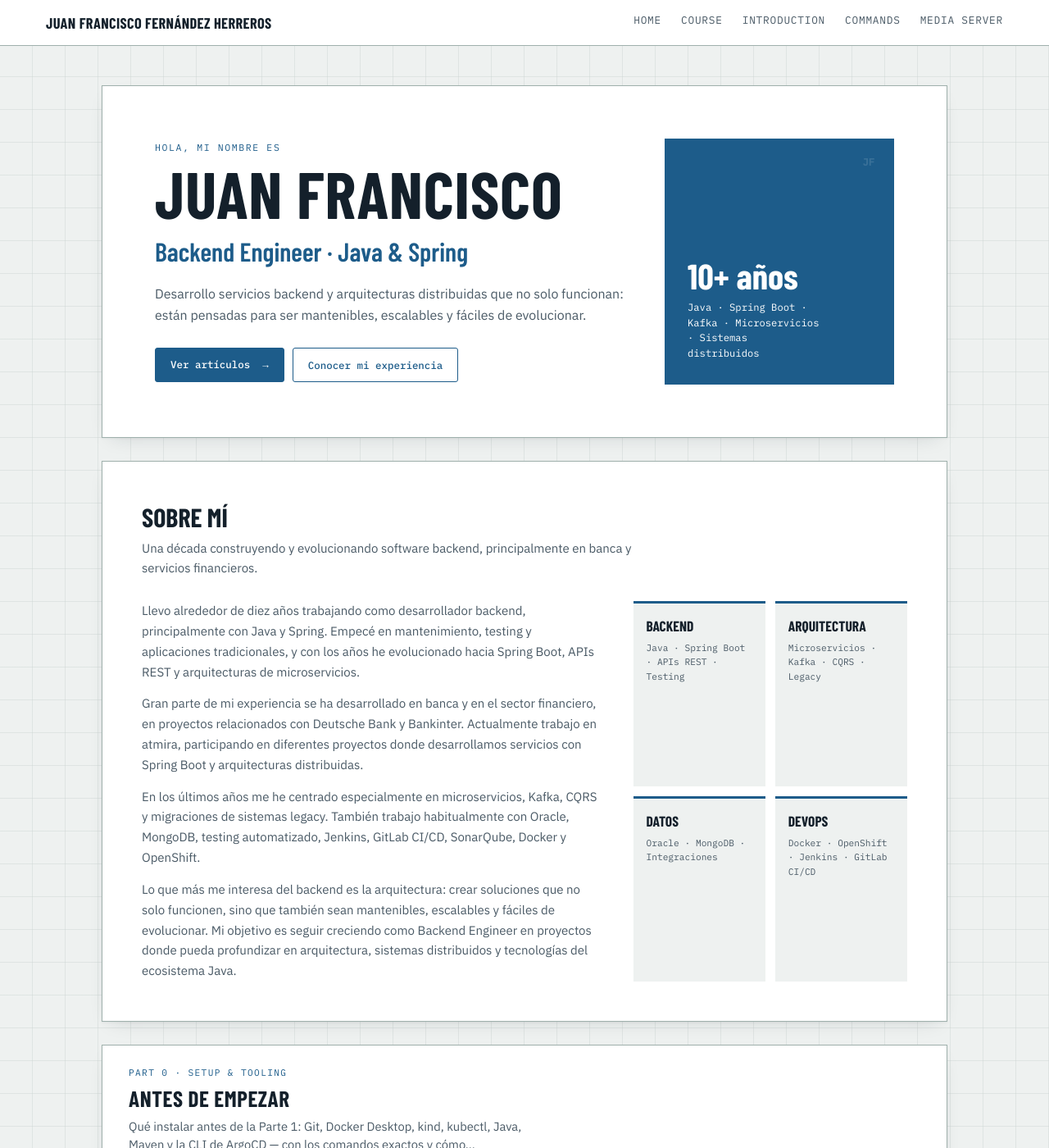
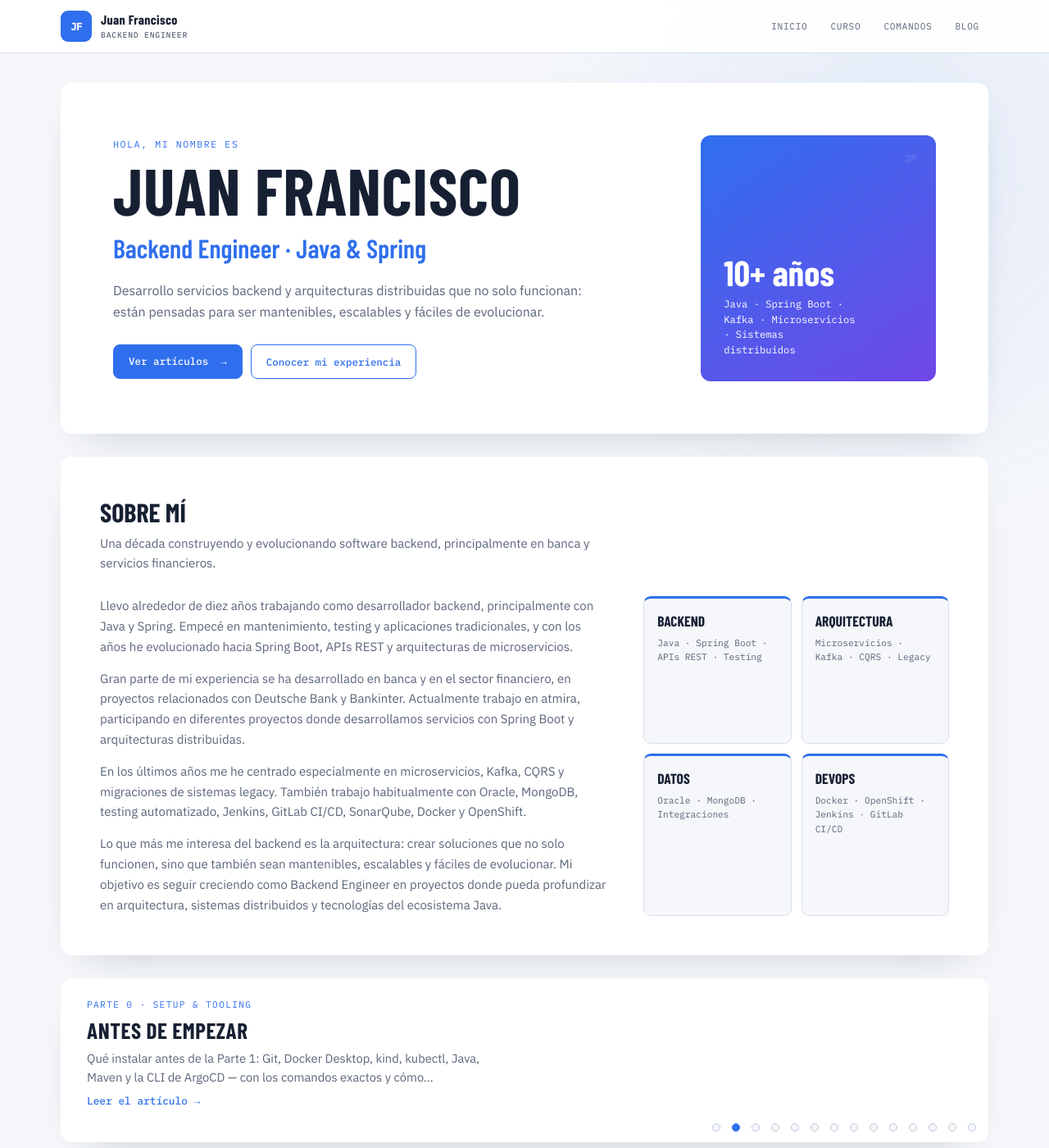
Before and after one commit to juanfranciscofernandezherreros/juanfranciscofernandezherreros.github.io, a Jekyll site: the page built from index.html, in a window 1280 px wide and 1400 px high. Shown: the whole window at 82% size. Built offline with Jekyll 4.4.1, drawn with Linux system fonts in a browser that asks for light colours; some of the changed text lies outside the part shown.

Commit message:
feat: unify portfolio and blog design

```diff
--- a/_config.yml
+++ b/_config.yml
@@ -1,10 +1,10 @@
 title: Juan Francisco Fernández Herreros
 description: >-
-  Software engineer notes on GitOps, Kubernetes, and shipping real microservices —
-  written as a hands-on series with real terminal output and screenshots.
+  Portfolio y blog sobre Java, Spring Boot, microservicios, Kafka, Kubernetes y
+  arquitectura de software, con ejemplos prácticos y experiencias reales.
 url: "https://juanfranciscofernandezherreros.github.io"
 baseurl: ""
-lang: en
+lang: es
 author: Juan Francisco Fernández Herreros
 
 markdown: kramdown
--- a/_layouts/default.html
+++ b/_layouts/default.html
@@ -17,19 +17,25 @@
 <link rel="preconnect" href="https://fonts.gstatic.com" crossorigin />
 <link href="https://fonts.googleapis.com/css2?family=Barlow+Condensed:wght@500;600;700&family=IBM+Plex+Sans:wght@400;500;600&family=IBM+Plex+Mono:wght@400;500&display=swap" rel="stylesheet" />
 <link rel="stylesheet" href="{{ '/assets/css/base.css' | relative_url }}" />
+<link rel="stylesheet" href="{{ '/assets/css/theme.css' | relative_url }}" />
 <link rel="canonical" href="{{ page.url | absolute_url }}" />
 {% feed_meta %}
 </head>
 <body>
 <header class="site-header">
   <div class="site-header-inner">
-    <a class="site-brand" href="{{ '/' | relative_url }}">Juan Francisco Fernández Herreros</a>
-    <nav class="site-nav" aria-label="Site">
-      <a href="{{ '/' | relative_url }}">Home</a>
-      <a href="{{ '/argo-real-world-microservices/' | relative_url }}">Course</a>
-      <a href="{{ '/argo-real-world-microservices/introduction/' | relative_url }}">Introduction</a>
-      <a href="{{ '/commands/' | relative_url }}">Commands</a>
-      <a href="{{ '/self-hosting/media-server/' | relative_url }}">Media Server</a>
+    <a class="site-brand" href="{{ '/' | relative_url }}" aria-label="Juan Francisco Fernández Herreros — {% if page.lang == 'en' %}Home{% else %}Inicio{% endif %}">
+      <span class="site-brand-mark" aria-hidden="true">JF</span>
+      <span class="site-brand-copy">
+        <strong>Juan Francisco</strong>
+        <small>Backend Engineer</small>
+      </span>
+    </a>
+    <nav class="site-nav" aria-label="{% if page.lang == 'en' %}Main navigation{% else %}Navegación principal{% endif %}">
+      <a href="{{ '/' | relative_url }}">{% if page.lang == 'en' %}Home{% else %}Inicio{% endif %}</a>
+      {% if page.lang == 'en' %}<a href="{{ '/argo-real-world-microservices/' | relative_url }}">Course</a>{% else %}<a href="{{ '/argo-real-world-microservices/es/' | relative_url }}">Curso</a>{% endif %}
+      <a href="{{ '/commands/' | relative_url }}">{% if page.lang == 'en' %}Commands{% else %}Comandos{% endif %}</a>
+      <a href="{{ '/#articles' | relative_url }}">Blog</a>
       {% if page.lang_url %}<a class="site-lang" href="{{ page.lang_url | relative_url }}">{% if page.lang == 'en' %}ES{% else %}EN{% endif %}</a>{% endif %}
     </nav>
   </div>
@@ -37,7 +43,11 @@
 {{ content }}
 <footer class="site-footer">
   <div class="site-footer-inner">
-    <span>© {{ site.time | date: '%Y' }} Juan Francisco Fernández Herreros</span>
+    <div class="footer-brand">
+      <strong>Juan Francisco Fernández Herreros</strong>
+      <span>Backend · Java · Spring Boot · Arquitectura distribuida</span>
+    </div>
+    <span class="footer-copy">© {{ site.time | date: '%Y' }} · Construido para compartir conocimiento.</span>
   </div>
 </footer>
 </body>
--- /dev/null
+++ b/assets/css/theme.css
@@ -0,0 +1,244 @@
+/* Final visual layer: keeps every legacy article aligned with the portfolio design. */
+html:root:root,
+html:root:root[data-theme="light"] {
+  color-scheme: light;
+  --bg: #f5f7fa;
+  --surface: #ffffff;
+  --surface-2: #eef2f7;
+  --s: #ffffff;
+  --s2: #eef2f7;
+  --panel: #ffffff;
+  --ink: #172033;
+  --text: #172033;
+  --ink-soft: #5b667a;
+  --soft: #5b667a;
+  --muted: #5b667a;
+  --line: #d8deea;
+  --line-strong: #bcc6d8;
+  --accent: #2f6fed;
+  --accent-2: #7048e8;
+  --accent-ink: #ffffff;
+  --accent-soft: #eaf0ff;
+  --as: #eaf0ff;
+  --notice: #eaf0ff;
+  --code: #101828;
+  --code-bg: #101828;
+  --code-text: #e6edf7;
+  --code-ink: #e6edf7;
+  --ci: #e6edf7;
+  --shadow: 0 18px 50px -32px rgba(23, 32, 51, .34);
+}
+
+@media (prefers-color-scheme: dark) {
+  html:root:root:not([data-theme="light"]) {
+    color-scheme: dark;
+    --bg: #0c1220;
+    --surface: #121b2d;
+    --surface-2: #172237;
+    --s: #121b2d;
+    --s2: #172237;
+    --panel: #121b2d;
+    --ink: #edf2fb;
+    --text: #edf2fb;
+    --ink-soft: #a7b2c7;
+    --soft: #a7b2c7;
+    --muted: #a7b2c7;
+    --line: #283750;
+    --line-strong: #3a4d6b;
+    --accent: #76a2ff;
+    --accent-2: #a98cff;
+    --accent-ink: #08101f;
+    --accent-soft: #192b4e;
+    --as: #192b4e;
+    --notice: #192b4e;
+    --code: #080e19;
+    --code-bg: #080e19;
+    --shadow: 0 22px 60px -34px rgba(0, 0, 0, .75);
+  }
+}
+
+html:root:root[data-theme="dark"] {
+  color-scheme: dark;
+  --bg: #0c1220;
+  --surface: #121b2d;
+  --surface-2: #172237;
+  --s: #121b2d;
+  --s2: #172237;
+  --panel: #121b2d;
+  --ink: #edf2fb;
+  --text: #edf2fb;
+  --ink-soft: #a7b2c7;
+  --soft: #a7b2c7;
+  --muted: #a7b2c7;
+  --line: #283750;
+  --line-strong: #3a4d6b;
+  --accent: #76a2ff;
+  --accent-2: #a98cff;
+  --accent-ink: #08101f;
+  --accent-soft: #192b4e;
+  --as: #192b4e;
+  --notice: #192b4e;
+  --code: #080e19;
+  --code-bg: #080e19;
+  --shadow: 0 22px 60px -34px rgba(0, 0, 0, .75);
+}
+
+html { scroll-behavior: smooth; }
+body {
+  background:
+    radial-gradient(circle at 85% 5%, color-mix(in srgb, var(--accent) 9%, transparent), transparent 28rem),
+    var(--bg) !important;
+  color: var(--ink) !important;
+}
+
+.site-header {
+  position: sticky;
+  top: 0;
+  z-index: 20;
+  background: color-mix(in srgb, var(--surface) 92%, transparent) !important;
+  border-color: var(--line) !important;
+  backdrop-filter: blur(14px);
+}
+.site-header-inner { max-width: 1180px; margin: 0 auto; padding: 13px 24px !important; }
+.site-brand { display: inline-flex; align-items: center; gap: 11px; text-transform: none !important; }
+.site-brand-mark {
+  display: grid;
+  width: 38px;
+  height: 38px;
+  place-items: center;
+  border-radius: 9px;
+  background: var(--accent);
+  color: var(--accent-ink);
+  font-family: "IBM Plex Mono", monospace;
+  font-size: .78rem;
+  letter-spacing: -.04em;
+}
+.site-brand-copy { display: flex; flex-direction: column; line-height: 1.05; }
+.site-brand-copy strong { font-size: 1rem; color: var(--ink); }
+.site-brand-copy small {
+  margin-top: 5px;
+  color: var(--ink-soft);
+  font-family: "IBM Plex Mono", monospace;
+  font-size: .61rem;
+  font-weight: 500;
+  letter-spacing: .08em;
+  text-transform: uppercase;
+}
+.site-nav { gap: 6px !important; }
+.site-nav a:not(.site-lang) {
+  padding: 8px 11px !important;
+  border: 0 !important;
+  border-radius: 7px;
+  font-size: .7rem !important;
+}
+.site-nav a:not(.site-lang):hover,
+.site-nav a:not(.site-lang):focus-visible { background: var(--accent-soft); }
+.site-lang { margin-left: 5px; padding: 6px 9px !important; border-radius: 7px !important; }
+
+.wrap { max-width: 1180px !important; padding-top: 36px !important; }
+.sheet { max-width: 940px !important; margin-top: 36px !important; }
+.portfolio-hero,
+.about,
+.slider,
+.filters,
+.card,
+.titleblock {
+  border-color: var(--line) !important;
+  border-radius: 14px !important;
+  box-shadow: var(--shadow) !important;
+}
+.portfolio-hero { border: 0 !important; }
+.hero-profile { border-radius: 12px; background: linear-gradient(145deg, var(--accent), var(--accent-2)) !important; }
+.hero-button,
+.button { border-radius: 8px !important; }
+.about { border: 0 !important; }
+.skill-card { border: 1px solid var(--line); border-top: 3px solid var(--accent); border-radius: 9px; }
+.slider { border: 0 !important; }
+.filters { border: 0 !important; border-radius: 12px !important; }
+.card { border: 1px solid var(--line) !important; }
+.card:hover,
+.card:focus-visible { border-color: var(--accent) !important; transform: translateY(-2px); }
+.pill,
+#search-input,
+#sort-select { border-radius: 7px !important; }
+
+.meta-bar-wrap { max-width: 940px !important; margin-top: 28px !important; }
+.badge { border-radius: 999px !important; }
+.titleblock {
+  overflow: hidden;
+  border: 0 !important;
+  border-top: 5px solid var(--accent) !important;
+  padding: clamp(26px, 5vw, 46px) !important;
+}
+.titleblock::after {
+  content: "";
+  position: absolute;
+  width: 180px;
+  height: 180px;
+  top: -100px;
+  right: -80px;
+  border-radius: 50%;
+  background: var(--accent-soft);
+  pointer-events: none;
+}
+.titleblock h1 { font-size: clamp(2.4rem, 7vw, 4.25rem) !important; line-height: .98 !important; }
+.titleblock .lede { max-width: 65ch; line-height: 1.65; }
+.stamp { gap: 10px !important; }
+.stamp > div { padding: 12px; border-radius: 8px; background: var(--surface-2); }
+
+.sheet section { margin-top: 64px !important; }
+.sheet .head,
+.sheet .section-head { border-color: var(--line) !important; }
+.sheet h2 { font-size: clamp(1.6rem, 4vw, 2rem) !important; }
+.sheet p,
+.sheet li { line-height: 1.72 !important; }
+.sheet p { text-align: left !important; }
+.sheet pre {
+  border: 0 !important;
+  border-radius: 10px !important;
+  box-shadow: inset 0 1px 0 rgba(255,255,255,.06);
+}
+.sheet .card,
+.sheet .flow-step,
+.sheet .callout,
+.sheet .note,
+.sheet .notice,
+.sheet .trap,
+.sheet .answer,
+.sheet .next,
+.sheet .file,
+.sheet .result {
+  border-color: var(--line) !important;
+  border-radius: 10px !important;
+}
+.sheet img { max-width: 100%; height: auto; border-radius: 10px; }
+
+.site-footer { background: var(--surface) !important; border-color: var(--line) !important; }
+.site-footer-inner {
+  max-width: 1180px;
+  margin: 0 auto;
+  padding: 28px 24px !important;
+  display: flex;
+  justify-content: space-between;
+  align-items: center;
+  gap: 20px;
+  text-align: left !important;
+}
+.footer-brand { display: flex; flex-direction: column; gap: 4px; }
+.footer-brand strong { color: var(--ink); font-family: "Barlow Condensed", sans-serif; font-size: 1rem; text-transform: uppercase; }
+.footer-brand span,
+.footer-copy { color: var(--ink-soft); font-size: .68rem; }
+
+@media (max-width: 720px) {
+  .site-header { position: static; }
+  .site-header-inner { justify-content: flex-start !important; text-align: left !important; }
+  .site-nav { width: 100%; overflow-x: auto; flex-wrap: nowrap !important; padding-bottom: 2px; }
+  .site-nav a { white-space: nowrap; }
+  .site-footer-inner { align-items: flex-start; flex-direction: column; }
+  .titleblock::after { display: none; }
+}
+
+@media (prefers-reduced-motion: reduce) {
+  html { scroll-behavior: auto; }
+  .card { transform: none !important; }
+}
--- a/assets/js/filter.js
+++ b/assets/js/filter.js
@@ -76,7 +76,7 @@
       btn.className = 'pill page-btn' + (opts.active ? ' active' : '');
       btn.textContent = label;
       btn.disabled = !!opts.disabled;
-      btn.setAttribute('aria-label', opts.ariaLabel || ('Page ' + label));
+      btn.setAttribute('aria-label', opts.ariaLabel || ('Página ' + label));
       if (opts.active) btn.setAttribute('aria-current', 'page');
       btn.addEventListener('click', function () {
         currentPage = page;
@@ -86,11 +86,11 @@
       pagination.appendChild(btn);
     }
 
-    addButton('‹ Prev', currentPage - 1, { disabled: currentPage === 1, ariaLabel: 'Previous page' });
+    addButton('‹ Anterior', currentPage - 1, { disabled: currentPage === 1, ariaLabel: 'Página anterior' });
     for (var i = 1; i <= totalPages; i++) {
       addButton(String(i), i, { active: i === currentPage });
     }
-    addButton('Next ›', currentPage + 1, { disabled: currentPage === totalPages, ariaLabel: 'Next page' });
+    addButton('Siguiente ›', currentPage + 1, { disabled: currentPage === totalPages, ariaLabel: 'Página siguiente' });
   }
 
   function apply() {
@@ -107,8 +107,8 @@
 
     if (emptyState) emptyState.classList.toggle('hidden', matched.length !== 0);
     if (resultCount) {
-      var label = matched.length + (matched.length === 1 ? ' article' : ' articles');
-      if (totalPages > 1) label += ' — page ' + currentPage + ' of ' + totalPages;
+      var label = matched.length + (matched.length === 1 ? ' artículo' : ' artículos');
+      if (totalPages > 1) label += ' — página ' + currentPage + ' de ' + totalPages;
       resultCount.textContent = label;
     }
     renderPagination(totalPages);
--- a/index.html
+++ b/index.html
@@ -2,9 +2,10 @@
 layout: default
 title: Juan Francisco Fernández Herreros
 description: >-
-  Software engineer notes on GitOps, Kubernetes, and shipping real microservices —
-  written as a hands-on series with real terminal output and screenshots.
+  Portfolio y blog sobre Java, Spring Boot, microservicios, Kafka, Kubernetes y
+  arquitectura de software, con ejemplos prácticos y experiencias reales.
 permalink: /
+lang: es
 ---
 <style>
   :root{
@@ -520,74 +521,74 @@ permalink: /
     </div>
   </section>
 
-  <section class="slider" id="articles" aria-label="Featured articles" aria-roledescription="carousel">
+  <section class="slider" id="articles" aria-label="Artículos destacados" aria-roledescription="carrusel">
     <div class="slides" id="slides">
       {% for post in posts %}
       {% assign category = post.categories | first %}
       <a class="slide{% if forloop.first %} active{% endif %}"
          href="{{ post.url | relative_url }}"
          aria-roledescription="slide"
-         aria-label="{{ forloop.index }} of {{ forloop.length }}">
-        <span class="slide-eyebrow">{% if post.part %}Part {{ post.part }}{% elsif post.series == 'Argo Real World Microservices' %}Introduction{% else %}{{ post.series }}{% endif %} · {{ category }}</span>
+         aria-label="{{ forloop.index }} de {{ forloop.length }}">
+        <span class="slide-eyebrow">{% if post.part %}Parte {{ post.part }}{% elsif post.series == 'Argo Real World Microservices' %}Introducción{% else %}{{ post.series }}{% endif %} · {{ category }}</span>
         <h2>{{ post.title }}</h2>
         <p>{{ post.description | truncatewords: 26 }}</p>
-        <span class="go">Read the guide →</span>
+        <span class="go">Leer el artículo →</span>
       </a>
       {% endfor %}
     </div>
-    <div class="slide-dots" id="slide-dots" role="tablist" aria-label="Choose slide">
-      {% for post in posts %}<button type="button" class="dot{% if forloop.first %} active{% endif %}" data-slide-index="{{ forloop.index0 }}" role="tab" aria-selected="{% if forloop.first %}true{% else %}false{% endif %}" aria-label="Show {{ post.title }}"></button>{% endfor %}
+    <div class="slide-dots" id="slide-dots" role="tablist" aria-label="Elegir artículo">
+      {% for post in posts %}<button type="button" class="dot{% if forloop.first %} active{% endif %}" data-slide-index="{{ forloop.index0 }}" role="tab" aria-selected="{% if forloop.first %}true{% else %}false{% endif %}" aria-label="Mostrar {{ post.title }}"></button>{% endfor %}
     </div>
   </section>
 
   <div class="layout">
     <aside class="filters">
       <div class="search-row">
-        <input type="search" id="search-input" placeholder="Search articles…" aria-label="Search articles" />
+        <input type="search" id="search-input" placeholder="Buscar artículos…" aria-label="Buscar artículos" />
       </div>
 
       <p class="filter-label">Series</p>
       <div class="filter-group" id="series-filters">
-        <button type="button" class="pill active" data-filter-series="all">All</button>
+        <button type="button" class="pill active" data-filter-series="all">Todas</button>
         {% for s in all_series %}<button type="button" class="pill" data-filter-series="{{ s }}">{{ s }}</button>{% endfor %}
       </div>
 
-      <p class="filter-label">Category</p>
+      <p class="filter-label">Categoría</p>
       <div class="filter-group" id="category-filters">
-        <button type="button" class="pill active" data-filter-category="all">All</button>
+        <button type="button" class="pill active" data-filter-category="all">Todas</button>
         {% for c in all_categories %}<button type="button" class="pill" data-filter-category="{{ c }}">{{ c }}</button>{% endfor %}
       </div>
 
-      <p class="filter-label">Subcategory</p>
+      <p class="filter-label">Subcategoría</p>
       <div class="filter-group" id="subcategory-filters">
-        <button type="button" class="pill active" data-filter-subcategory="all">All</button>
+        <button type="button" class="pill active" data-filter-subcategory="all">Todas</button>
         {% for s in all_subcategories %}<button type="button" class="pill" data-filter-subcategory="{{ s }}">{{ s }}</button>{% endfor %}
       </div>
 
-      <p class="filter-label">Tags</p>
+      <p class="filter-label">Etiquetas</p>
       <div class="filter-group" id="tag-filters">
         {% for t in all_tags %}<button type="button" class="pill" data-filter-tag="{{ t }}">#{{ t }}</button>{% endfor %}
       </div>
 
-      <p class="filter-label">Sort by</p>
+      <p class="filter-label">Ordenar por</p>
       <div class="sort-row">
         <select id="sort-select" aria-label="Sort articles">
-          <option value="date-desc">Newest first</option>
-          <option value="part">Reading order</option>
-          <option value="date-asc">Oldest first</option>
-          <option value="title-asc">Title A–Z</option>
-          <option value="title-desc">Title Z–A</option>
+          <option value="date-desc">Más recientes</option>
+          <option value="part">Orden de lectura</option>
+          <option value="date-asc">Más antiguos</option>
+          <option value="title-asc">Título A–Z</option>
+          <option value="title-desc">Título Z–A</option>
         </select>
       </div>
 
       <div class="filters-footer">
         <span id="result-count"></span>
-        <button type="button" id="clear-filters">Clear filters</button>
+        <button type="button" id="clear-filters">Limpiar filtros</button>
       </div>
     </aside>
 
     <main>
-      <p class="series-label"><a href="{{ '/argo-real-world-microservices/' | relative_url }}">Argo Real World Microservices — full syllabus →</a></p>
+      <p class="series-label"><a href="{{ '/argo-real-world-microservices/es/' | relative_url }}">Argo Real World Microservices — temario completo →</a></p>
       <div class="cards" id="cards">
         {% for post in posts %}
         <a class="card"
@@ -600,7 +601,7 @@ permalink: /
            data-part="{% if post.part %}{{ post.part }}{% elsif post.series == 'Argo Real World Microservices' %}-1{% else %}9999{% endif %}"
            data-date="{{ post.date | date: '%Y-%m-%d' }}"
            data-title="{{ post.title | escape }}">
-          <p class="eyebrow">{% if post.part %}Part {{ post.part }}{% elsif post.series == 'Argo Real World Microservices' %}Introduction{% else %}{{ post.series }}{% endif %}</p>
+          <p class="eyebrow">{% if post.part %}Parte {{ post.part }}{% elsif post.series == 'Argo Real World Microservices' %}Introducción{% else %}{{ post.series }}{% endif %}</p>
           <h2>{{ post.title }}</h2>
           <p class="desc">{{ post.description }}</p>
           <p class="card-tags">
@@ -608,12 +609,12 @@ permalink: /
             {% for subcategory in post.subcategories %}<span class="badge badge-subcat">{{ subcategory }}</span>{% endfor %}
             {% for t in post.tags %}<span class="badge badge-tag">#{{ t }}</span>{% endfor %}
           </p>
-          <span class="go">Read the guide →</span>
+          <span class="go">Leer el artículo →</span>
         </a>
         {% endfor %}
       </div>
-      <p id="empty-state" class="hidden">No articles match these filters.</p>
-      <nav class="pagination hidden" id="pagination" aria-label="Article pages"></nav>
+      <p id="empty-state" class="hidden">No hay artículos que coincidan con estos filtros.</p>
+      <nav class="pagination hidden" id="pagination" aria-label="Páginas de artículos"></nav>
     </main>
   </div>
 </div>
```
